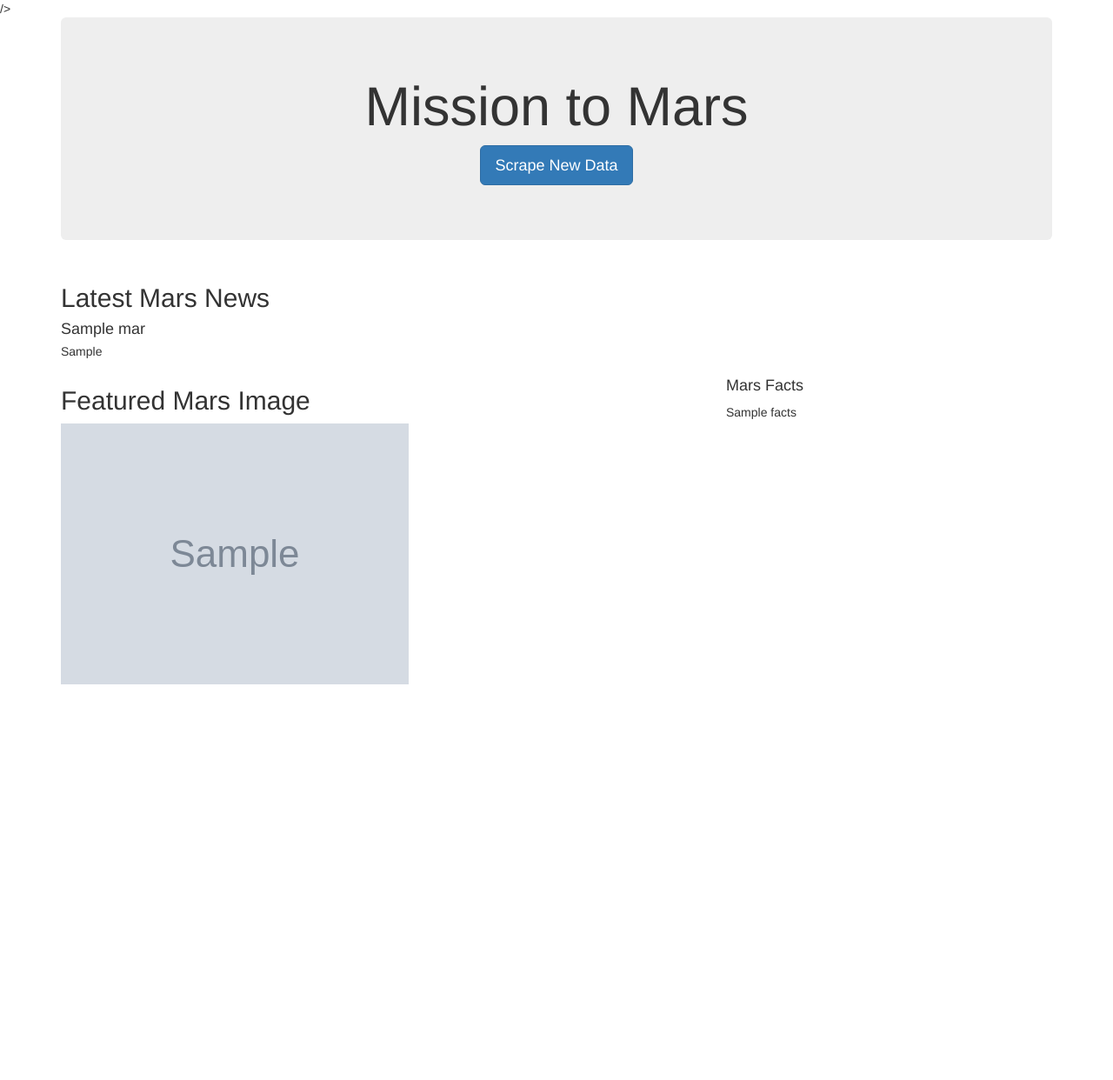
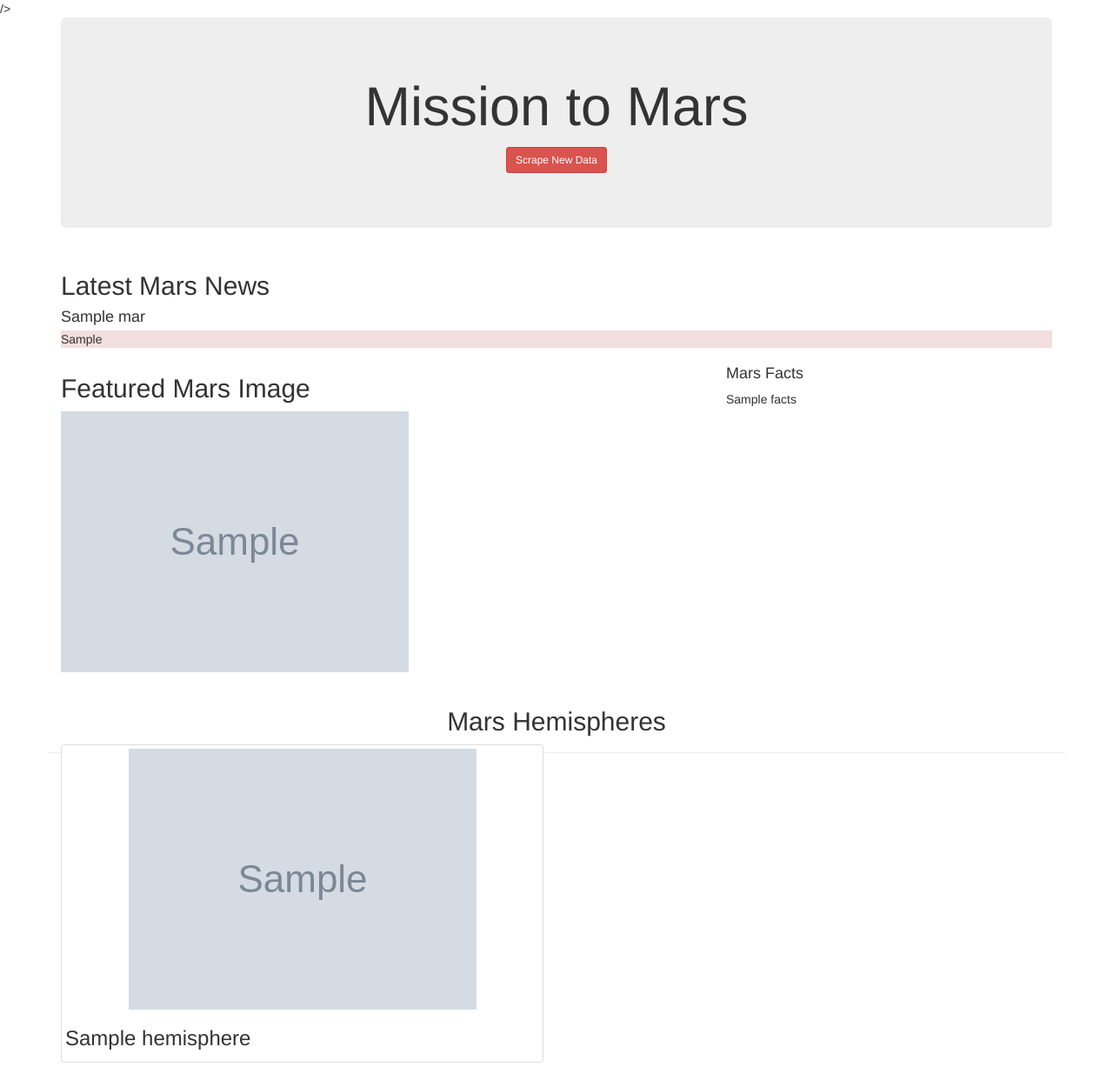
Before and after one commit to jwolfe27/Mission-to-Mars, a Flask app: page / in a window 1280 px wide. Shown: the whole page at 87% size. Before the commit the page ends 787 px from the top, so only its background shows below. Run offline with Flask 2, Linux system fonts and the light colour scheme; grey boxes marked "Sample" are stand-in pictures; a database or web service that is not in the repository returns one stand-in record (values such as "Sample title"); some libraries are stand-ins or nearby versions.

Commit message:
Add files via upload

```diff
--- a/Templates/index.html
+++ b/Templates/index.html
@@ -15,7 +15,7 @@
         <div class="jumbotron text-center">
             <h1>Mission to Mars</h1>
             <!-- Add a button to activate scraping script-->
-            <p><a class="btn btn-primary btn-lg" href="/scrape" role="button">Scrape New Data</a></p>
+            <p><a class="btn btn-danger btn-sm" href="/scrape" role="button">Scrape New Data</a></p>
         </div>
         <!-- Add a section for Mars News-->
         <div class="row" id="mars-news">
@@ -24,7 +24,7 @@
                     <div class="media-body">
                         <h2>Latest Mars News</h2>
                         <h4 class="media-heading">{{ mars.news_title }}</h4>
-                     <p>{{ mars.news_paragraph }}</p>
+                        <p class="bg-danger">{{ mars.news_paragraph }}</p>
                     </div>
                 </div>
             </div>
@@ -35,12 +35,14 @@
             <!-- Second Level-->
             <div class="col-md-8">
                 <h2>Featured Mars Image</h2>
+
                 <img
                   src="{{ mars.featured_image }}"
                   class="img-responsive"
                   alt="Responsive image"
                 />
             </div>
+
             <div class="col-md-4">
                 <!-- Mars Facts-->
                 <div class="row" id="mars-facts">
@@ -49,6 +51,18 @@
                 </div>
             </div>
         </div>
+        <!-- Mars Hemispheres Section-->
+        <div class="row" id="mars-hemispheres">
+            <div class="page-header">
+                <h2 class="text-center">Mars Hemispheres</h2>
+            {% for hemisphere in mars.hemispheres %}
+            <div class="col-md-6">
+                <div class="img thumbnail">
+                    <img src= "{{hemisphere.img_url | default('static/images/error.png', true)}}" alt="Responsive image"/>
+                    <h3>{{hemisphere.title}}</h3>
+                </div>
+            </div>
+            {% endfor %}
         </div>
     </div>
 </body>
--- a/app.py
+++ b/app.py
@@ -1,11 +1,11 @@
-from flask import Flask, render_template, redirect
+from flask import Flask, render_template, redirect, url_for
 from flask_pymongo import PyMongo
 import scraping
 
 app = Flask(__name__)
 
 # Use Flask_pymongo to set up mongo connection
-app.config["MONGO_URI"] = "mongodb://localhost.27017/mars_app"
+app.config["MONGO_URI"] = "mongodb://localhost:27017/mars_app"
 mongo = PyMongo(app)
 
 # Define the route for the HTML page
```
Also changed, not shown: scraping.py (+27 -3 lines), 2 other files. Lines whose indentation alone changed are shown as unchanged.
